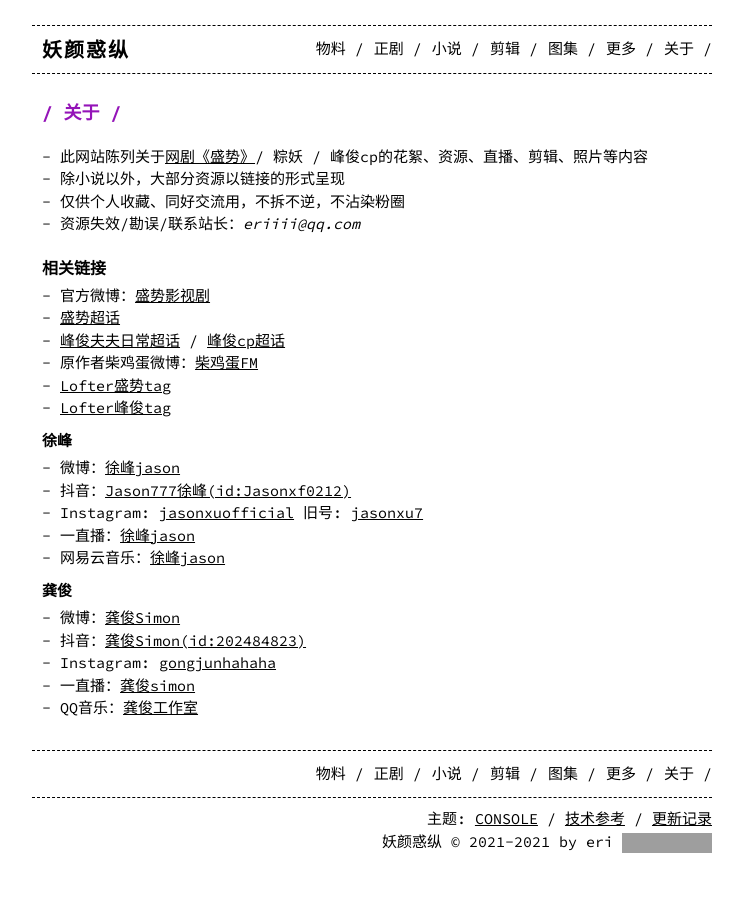
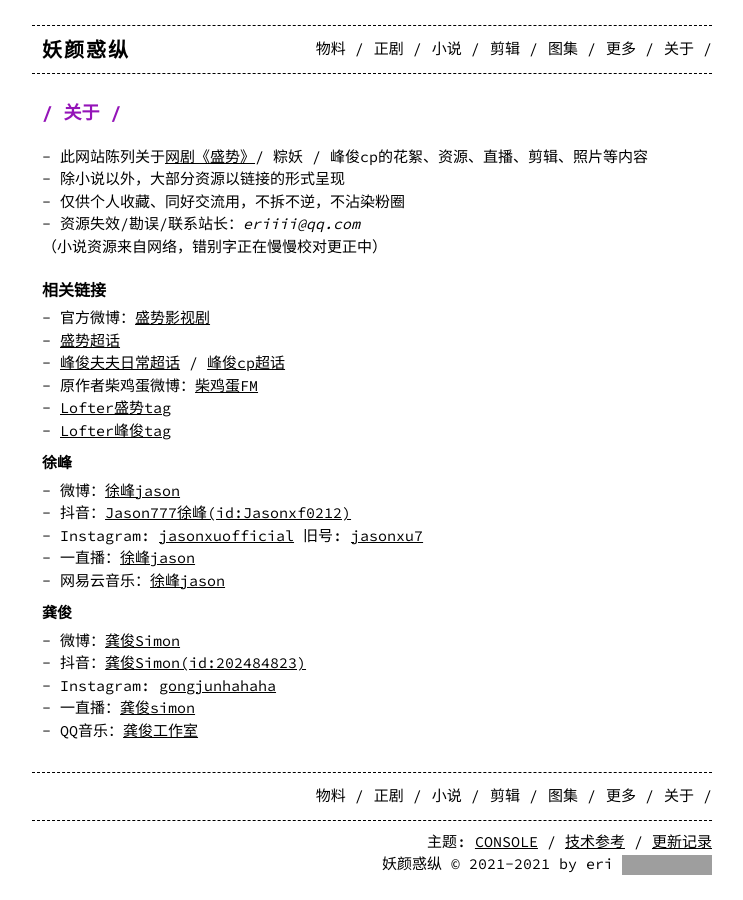
Before and after one commit to eri129/fengjun, a Jekyll site: the page built from about.md, in a window 1280 px wide. Shown: the whole page, without its empty margins (268-1011 px from the left). Built offline with Jekyll 4.4.1, drawn with Linux system fonts in a browser that asks for light colours; grey boxes are pictures that could not be loaded.

Commit message:
add about

```diff
--- a/about.md
+++ b/about.md
@@ -6,7 +6,7 @@
 - 此网站陈列关于[网剧《盛势》](https://baike.baidu.com/item/%E7%9B%9B%E5%8A%BF)/ 粽妖 / 峰俊cp的花絮、资源、直播、剪辑、照片等内容
 - 除小说以外，大部分资源以链接的形式呈现
 - 仅供个人收藏、同好交流用，不拆不逆，不沾染粉圈
-- 资源失效/勘误/联系站长：*eriiii@qq.com*
+- 资源失效/勘误/联系站长：*eriiii@qq.com*（小说资源来自网络，错别字正在慢慢校对更正中）
 
 ## 相关链接
 
```
